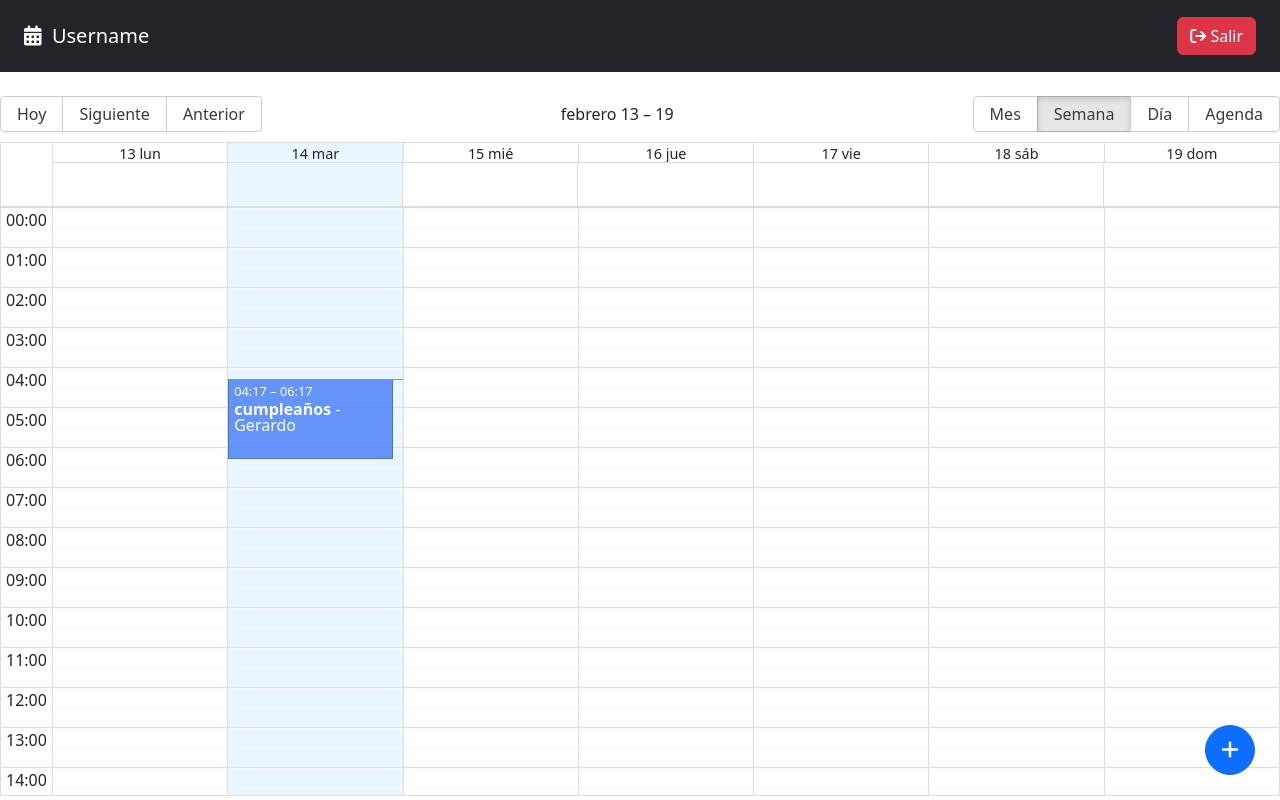
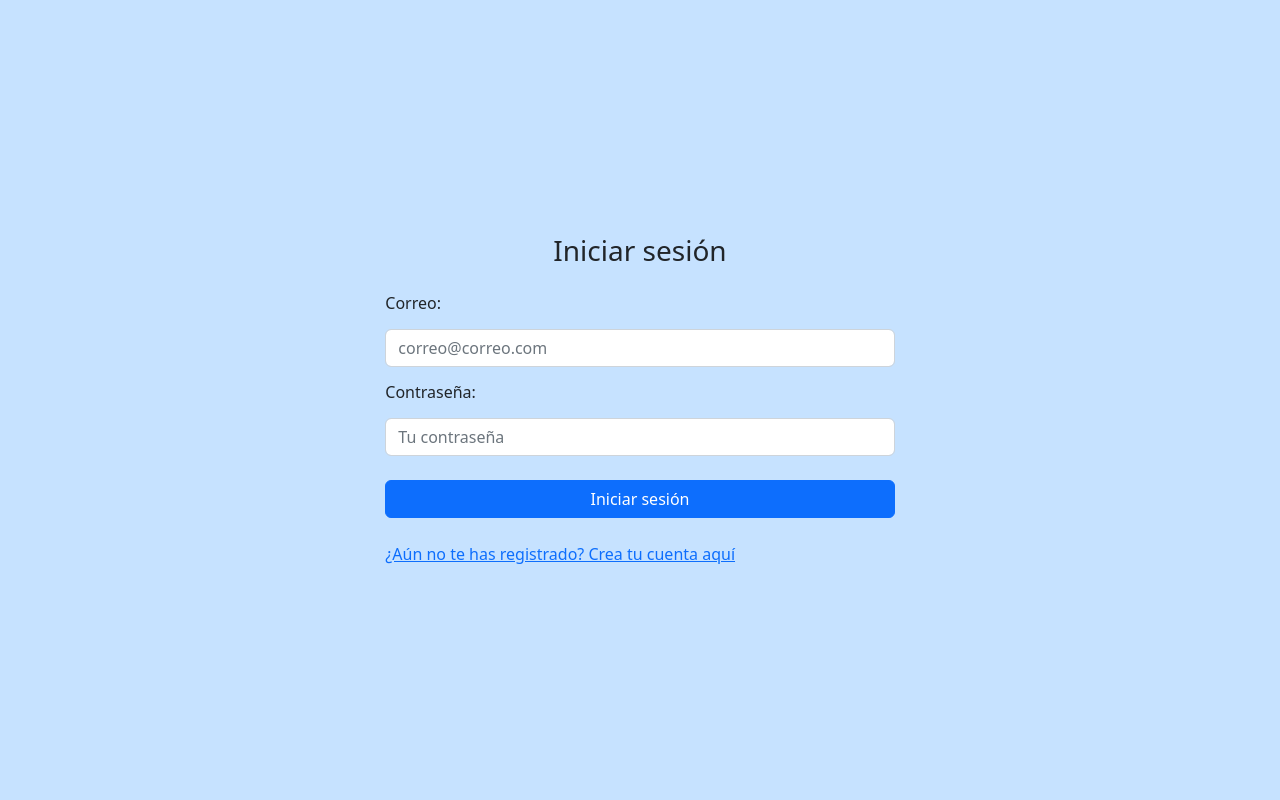
Before and after one commit to gerardoMundo/mern-calendar, a React (Vite) app: page /auth/login in a window 1280 px wide. Built offline with nearby package versions, Linux system fonts and the light colour scheme.

Commit message:
Añadida corrección de estilo a las rutas de login y registro

```diff
--- a/src/auth/index.js
+++ b/src/auth/index.js
@@ -1 +1,2 @@
-export * from './pages/LoginPage';
+export * from './layout/MainPage';
+export * from './routes/AuthRoutes';
--- /dev/null
+++ b/src/auth/layout/MainPage.jsx
@@ -0,0 +1,20 @@
+import React from 'react';
+import PropTypes from 'prop-types';
+
+export const MainPage = ({ children, title }) => {
+  return (
+    <div style={{ backgroundColor: '#c6e2ff' }}>
+      <div className='container d-grid col-5 vh-100'>
+        <div className='col align-self-center'>
+          <h3 className='text-center mb-4'>{title}</h3>
+          {children}
+        </div>
+      </div>
+    </div>
+  );
+};
+
+MainPage.propTypes = {
+  title: PropTypes.string,
+  children: PropTypes.object,
+};
--- a/src/auth/pages/LoginPage.css
+++ /dev/null
@@ -1,50 +0,0 @@
-.login-container {
-  margin-top: 15%;
-}
-.login-form-1 {
-  border-radius: 5px;
-  box-shadow: 0 5px 8px 0 rgba(0, 0, 0, 0.2), 0 9px 26px 0 rgba(0, 0, 0, 0.19);
-  padding: 5%;
-}
-.login-form-1 h3 {
-  text-align: center;
-  color: #333;
-}
-.login-form-2 {
-  border-radius: 5px;
-  box-shadow: 0 5px 8px 0 rgba(0, 0, 0, 0.2), 0 9px 26px 0 rgba(0, 0, 0, 0.19);
-  padding: 5%;
-  background: #0062cc;
-}
-.login-form-2 h3 {
-  text-align: center;
-  color: #fff;
-}
-.login-container form {
-  padding: 10%;
-}
-.btnSubmit {
-  width: 50%;
-  border-radius: 1rem;
-  padding: 1.5%;
-  border: none;
-  cursor: pointer;
-}
-.login-form-1 .btnSubmit {
-  color: #fff;
-  background-color: #0062cc;
-}
-.login-form-2 .btnSubmit {
-  background-color: #fff;
-  color: #0062cc;
-}
-.login-form-2 .ForgetPwd {
-  color: #fff;
-  font-weight: 600;
-  text-decoration: none;
-}
-.login-form-1 .ForgetPwd {
-  color: #0062cc;
-  font-weight: 600;
-  text-decoration: none;
-}
--- a/src/auth/pages/LoginPage.jsx
+++ b/src/auth/pages/LoginPage.jsx
@@ -1,71 +1,41 @@
-import './LoginPage.css';
+import { Link } from 'react-router-dom';
+import { MainPage } from '../layout/MainPage';
 
 export const LoginPage = () => {
   return (
-    <div className='container login-container'>
-      <div className='row'>
-        <div className='col-md-6 login-form-1'>
-          <h3>Ingreso</h3>
-          <form>
-            <div className='form-group mb-2'>
-              <input
-                type='text'
-                className='form-control'
-                placeholder='Correo'
-              />
-            </div>
-            <div className='form-group mb-2'>
-              <input
-                type='password'
-                className='form-control'
-                placeholder='Contraseña'
-              />
-            </div>
-            <div className='form-group mb-2'>
-              <input type='submit' className='btnSubmit' value='Login' />
-            </div>
-          </form>
-        </div>
+    <MainPage title='Iniciar sesión'>
+      <div className=' col align-items-center'>
+        <form action='submit'>
+          <label className='form-label' htmlFor='mail'>
+            <h6>Correo:</h6>
+          </label>
+          <input
+            className='form-control'
+            id='mail'
+            placeholder='correo@correo.com'
+            type='mail'
+          />
 
-        <div className='col-md-6 login-form-2'>
-          <h3>Registro</h3>
-          <form>
-            <div className='form-group mb-2'>
-              <input
-                type='text'
-                className='form-control'
-                placeholder='Nombre'
-              />
-            </div>
-            <div className='form-group mb-2'>
-              <input
-                type='email'
-                className='form-control'
-                placeholder='Correo'
-              />
-            </div>
-            <div className='form-group mb-2'>
-              <input
-                type='password'
-                className='form-control'
-                placeholder='Contraseña'
-              />
-            </div>
+          <label className='form-label mt-3' htmlFor='mail'>
+            <h6>Contraseña:</h6>
+          </label>
+          <input
+            className='form-control'
+            id='mail'
+            placeholder='Tu contraseña'
+            type='password'
+          />
 
-            <div className='form-group mb-2'>
-              <input
-                type='password'
-                className='form-control'
-                placeholder='Repita la contraseña'
-              />
-            </div>
-
-            <div className='form-group mb-2'>
-              <input type='submit' className='btnSubmit' value='Crear cuenta' />
-            </div>
-          </form>
-        </div>
+          <div className='d-grid mt-4 mb-4'>
+            <button className='btn btn-primary' type='submit'>
+              Iniciar sesión
+            </button>
+          </div>
+          <Link to='/auth/register' className='link-primary mt-2'>
+            ¿Aún no te has registrado? Crea tu cuenta aquí
+          </Link>
+        </form>
       </div>
-    </div>
+    </MainPage>
   );
 };
--- /dev/null
+++ b/src/auth/pages/RegisterPage.jsx
@@ -0,0 +1,61 @@
+import { Link } from 'react-router-dom';
+import { MainPage } from '../layout/MainPage';
+
+export const RegisterPage = () => {
+  return (
+    <MainPage title='Registro'>
+      <div className=' col align-items-center'>
+        <form action='submit'>
+          <label className='form-label' htmlFor='name'>
+            <h6>Nombre:</h6>
+          </label>
+          <input
+            className='form-control'
+            id='name'
+            placeholder='correo@correo.com'
+            type='text'
+          />
+
+          <label className='form-label mt-3' htmlFor='mail'>
+            <h6>Correo:</h6>
+          </label>
+          <input
+            className='form-control'
+            id='mail'
+            placeholder='correo@correo.com'
+            type='mail'
+          />
+
+          <label className='form-label mt-3' htmlFor='password'>
+            <h6>Contraseña:</h6>
+          </label>
+          <input
+            className='form-control'
+            id='password'
+            placeholder='Tu contraseña'
+            type='password'
+          />
+
+          <label className='form-label mt-3' htmlFor='repeat-password'>
+            <h6>Repite tu contraseña:</h6>
+          </label>
+          <input
+            className='form-control'
+            id='repeat-password'
+            placeholder='Tu contraseña'
+            type='password'
+          />
+
+          <div className='d-grid mt-4 mb-4'>
+            <button className='btn btn-primary' type='submit'>
+              Registrarte
+            </button>
+          </div>
+          <Link to='/auth/login' className='link-primary mt-2'>
+            Inicia sesión aquí
+          </Link>
+        </form>
+      </div>
+    </MainPage>
+  );
+};
--- /dev/null
+++ b/src/auth/routes/AuthRoutes.jsx
@@ -0,0 +1,12 @@
+import { Route, Routes } from 'react-router-dom';
+import { LoginPage } from '../pages/LoginPage';
+import { RegisterPage } from '../pages/RegisterPage';
+
+export const AuthRoutes = () => {
+  return (
+    <Routes>
+      <Route path='login' element={<LoginPage />} />
+      <Route path='register' element={<RegisterPage />} />
+    </Routes>
+  );
+};
--- a/src/router/AppRouter.jsx
+++ b/src/router/AppRouter.jsx
@@ -1,5 +1,5 @@
 import { Navigate, Route, Routes } from 'react-router-dom';
-import { LoginPage } from '../auth';
+import { AuthRoutes } from '../auth';
 import { CalendarPage } from '../calendar';
 
 export const AppRouter = () => {
@@ -7,9 +7,9 @@ export const AppRouter = () => {
   return (
     <Routes>
       {authStatus === 'authenticated' ? (
-        <Route path='/auth/*' element={<LoginPage />} />
+        <Route path='/*' element={<CalendarPage />} />
       ) : (
-        <Route path='/*' element={<CalendarPage />} />
+        <Route path='auth/*' element={<AuthRoutes />} />
       )}
       <Route path='/*' element={<Navigate to='/auth/login' />} />
     </Routes>
--- /dev/null
+++ b/src/store/auth/authSlice.js
@@ -0,0 +1,24 @@
+import { createSlice } from '@reduxjs/toolkit';
+
+export const authSlice = createSlice({
+  name: 'auth',
+  initialState: {
+    status: 'checking', // 'authenticated' 'not-authenticated'
+    user: {},
+    errorMessage: undefined,
+  },
+  reducers: {
+    onChecking: state => {
+      state.status = 'checking';
+      state.user = {};
+      state.errorMessage = undefined;
+    },
+    onLogin: (state, { payload }) => {
+      state.status = 'authenticated';
+      state.user = payload;
+      state.errorMessage = null;
+    },
+  },
+});
+
+export const { onChecking, onLogin } = authSlice.actions;
--- a/src/store/index.js
+++ b/src/store/index.js
@@ -1,4 +1,5 @@
 export * from './store';
 
+export * from './auth/authSlice';
 export * from './calendar/calendarSlice';
 export * from './ui/uiSlice';
--- a/src/store/store.js
+++ b/src/store/store.js
@@ -1,9 +1,11 @@
 import { configureStore } from '@reduxjs/toolkit';
+import { authSlice } from './auth/authSlice';
 import { calendarSlice } from './calendar/calendarSlice';
 import { uiSlice } from './ui/uiSlice';
 
 export const store = configureStore({
   reducer: {
+    auth: authSlice.reducer,
     calendar: calendarSlice.reducer,
     ui: uiSlice.reducer,
   },
```
